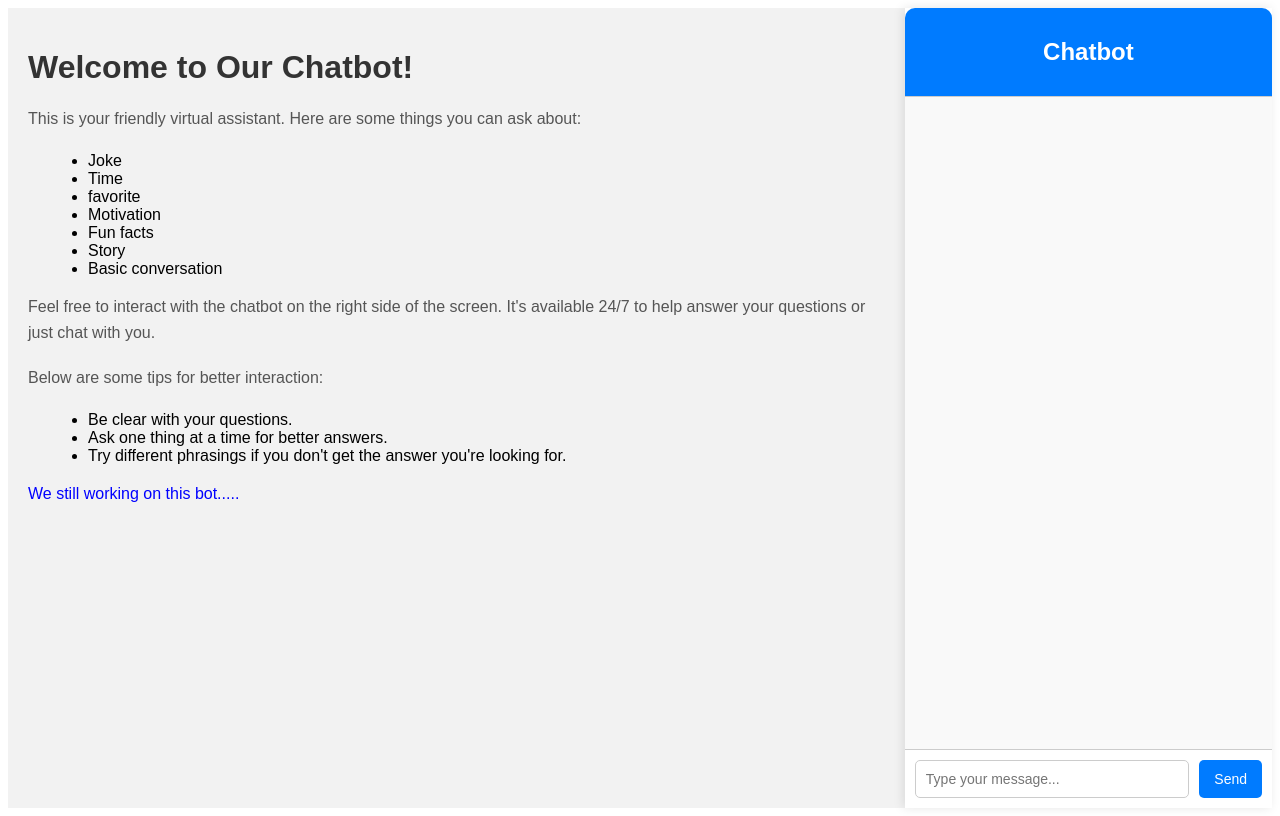
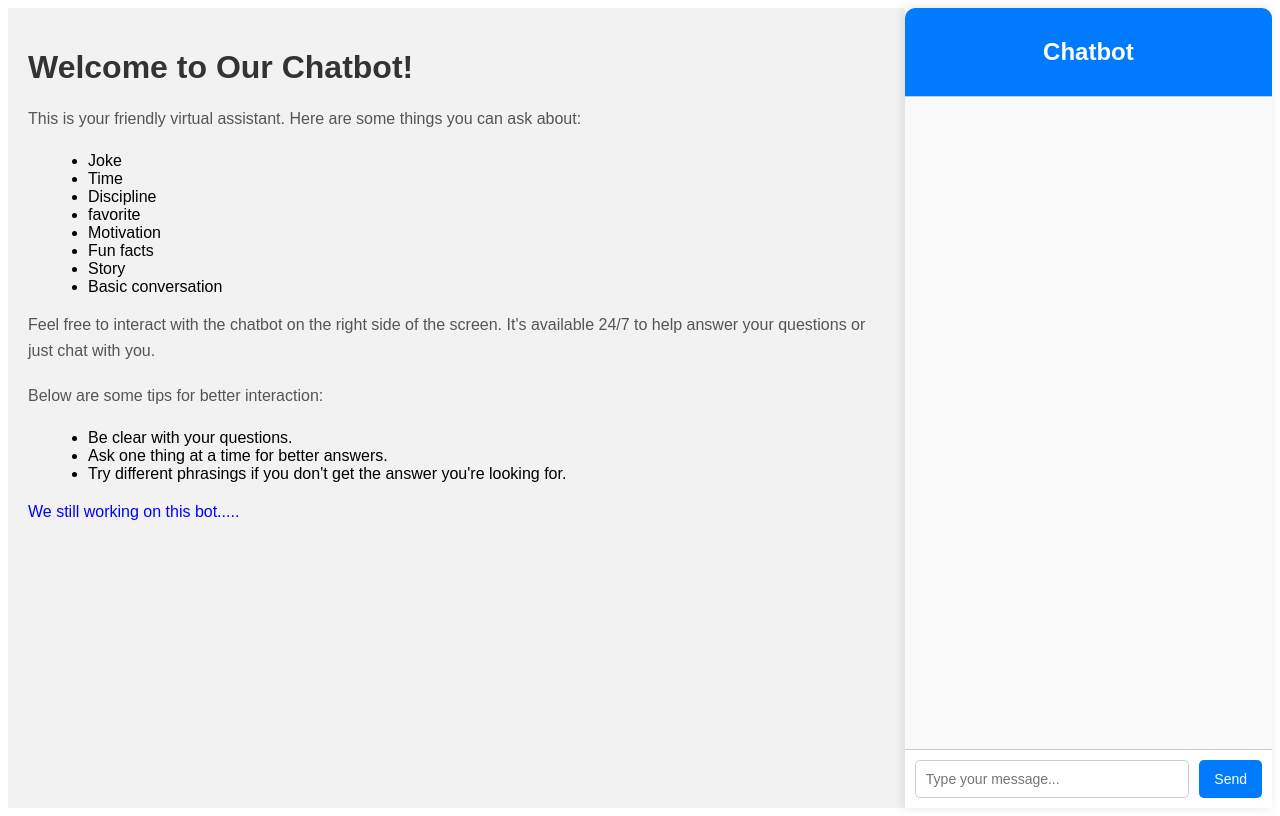
Before and after one commit to Digital-101/Flask-Chatbot, a Flask app: page / in a window 1280 px wide. Run offline with Flask 3, Linux system fonts and the light colour scheme; parts of the project's set-up code (start-up, migrations or seed data) failed here and were passed over.

Commit message:
Added Discipline
Made changes to html templates

Co-Authored-By: Dubane22 <118987427+Dubane22@users.noreply.github.com>

```diff
--- a/app.py
+++ b/app.py
@@ -2,6 +2,10 @@ from flask import Flask, render_template, request, jsonify
 import random
 import nltk
 from nltk.stem import WordNetLemmatizer
+import time
+
+tm = time.localtime()
+ts = f"The time is {tm.tm_hour}:{tm.tm_min}"
 
 nltk.download('punkt')
 nltk.download('wordnet')
@@ -34,7 +38,7 @@ responses = {
     "thank you": [
         "You're welcome!", "No problem!", "Happy to help!", "Anytime!",
         "Glad I could assist!", "You're very welcome!", "My pleasure!",
-        "It's what I'm here for!","Awesome take care"
+        "It's what I'm here for!"
     ],
     "what is your name?": [
         "I'm an AI, but you can call me ChatBot!", "I go by ChatBot, nice to meet you!",
@@ -62,8 +66,8 @@ responses = {
         "What did the router say when it was reset? 'I'm feeling reconnected!'"
     ],
 
-
     "fun fact": [
+        "A sheep was the first animal to be cloned :)",
         "Did you know octopuses have three hearts?",
         "Bananas are berries, but strawberries aren't!",
         "A day on Venus is longer than a year on Venus.",
@@ -86,15 +90,26 @@ responses = {
         "I think I'd enjoy something classic, like spaghetti!",
         "I don't eat, but I can suggest great recipes if you want!"
     ],
-    "what time is it?": [
-        "I can't check the time for you, but I'm sure it's the perfect time to be productive!",
-        "Time is just an illusion... but I can help with your tasks anytime!",
-        "I might not know the current time, but it’s always a good time for a chat!"
+    "what time is it?": [ts
+        # "I can't check the time for you, but I'm sure it's the perfect time to be productive!",
+        # "Time is just an illusion... but I can help with your tasks anytime!",
+        # "I might not know the current time, but it’s always a good time for a chat!"
     ],
     "tell me a story": [
         "Once upon a time, there was a curious learner who loved asking questions, and their AI friend always had fun answers. The end!",
         "Long ago in a distant land, a wise old AI embarked on a quest to help all those who sought knowledge...",
         "There was once a programmer who coded an AI so clever, it could tell stories that never ended!"
+    ],
+
+    "discipline": [
+        "Discipline is the bridge between goals and accomplishment.",
+        "Without discipline, even the greatest ideas can fall apart. Stay focused!",
+        "The key to success is consistency and discipline.",
+        "True discipline is doing what needs to be done, even when you don't feel like it.",
+        "Discipline is choosing between what you want now and what you want most.",
+        "The difference between success and failure is often discipline.",
+        "Discipline isn't about being perfect, it's about showing up and trying your best every day.",
+        "With discipline, you can turn dreams into reality."
     ]
 }
 
@@ -143,7 +158,7 @@ def get_response(user_input):
         return random.choice(responses["motivation"])
 
     # Asking about favorite food
-    elif "favorite" in processed_input and "food" in processed_input and "eat" in processed_input:
+    elif "favorite" in processed_input and "food" in processed_input:
         return random.choice(responses["favorite food?"])
 
     # Asking about time
@@ -153,6 +168,10 @@ def get_response(user_input):
     # Asking for a story
     elif "story" in processed_input:
         return random.choice(responses["tell me a story"])
+
+    # Asking about discipline
+    elif "discipline" in processed_input:
+        return random.choice(responses["discipline"])
 
     # Default response
     else:
--- a/templates/index.html
+++ b/templates/index.html
@@ -17,6 +17,7 @@
             <ul>
                 <li>Joke</li>
                 <li>Time</li>
+                <li>Discipline</li>
                 <li>favorite</li>
                 <li>Motivation</li>
                 <li>Fun facts</li>
```
